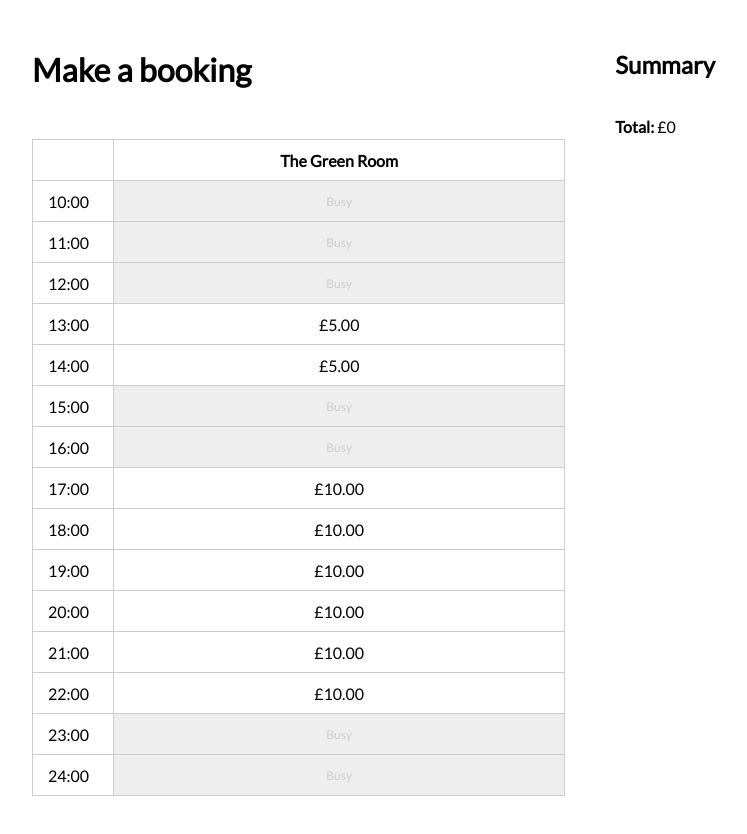
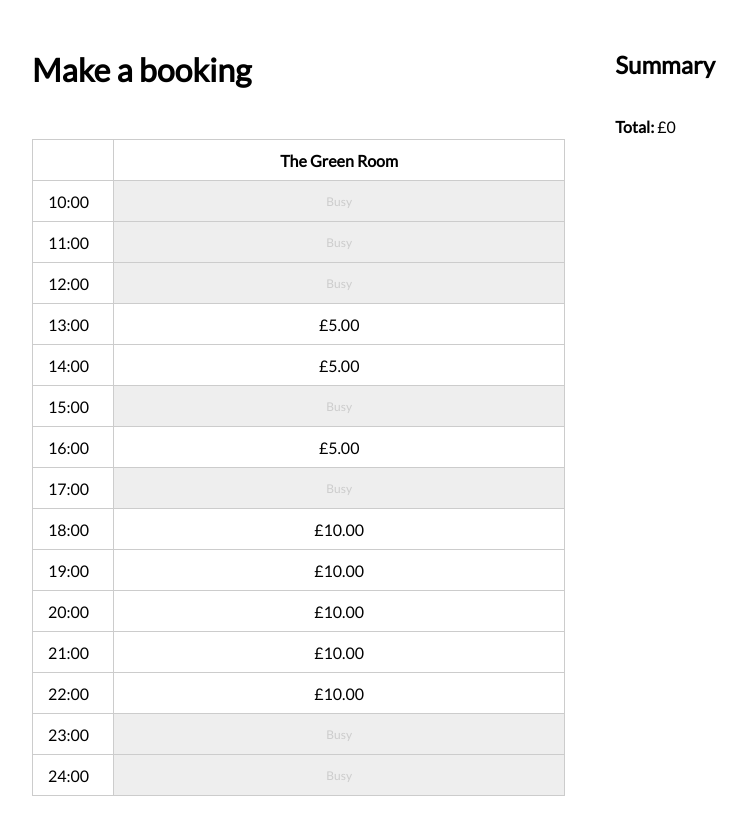
Before and after one commit to davidfloegel/booking-prototype, a React (Create React App) app: page / in a window 1280 px wide. Shown: the top 834 px of the page, without its empty margins (158-905 px from the left). Built offline with nearby package versions, Linux system fonts and the light colour scheme.

Commit message:
allow user to fill up slots that are less than minBookingAmount

```diff
--- a/src/App.tsx
+++ b/src/App.tsx
@@ -113,9 +113,10 @@ const bookingRules = [
 ];
 
 const busySlots = [
-  { id: 1, from: 10, until: 12 },
+  { id: 1, from: 10, until: 13 },
   { id: 2, from: 15, until: 16 },
-  { id: 3, from: 23, until: 24 }
+  { id: 3, from: 17, until: 18 },
+  { id: 4, from: 23, until: 25 }
 ];
 
 const peakTimes = {
@@ -199,6 +200,19 @@ const App: React.FC = () => {
       const before = busySlots.filter(b => b.until <= time);
       const after = busySlots.filter(b => b.from >= time);
 
+      let ignoreDistanceChecks = false;
+      if (before.length > 0 && after.length > 0) {
+        const last = before[before.length - 1];
+        const first = after[0];
+
+        const distance = (first.from - last.until) * 60;
+
+        if (distance <= rulesToCheck.minDistanceBetweenSlots) {
+          ignoreDistanceChecks = true;
+        }
+      }
+
+      if (!ignoreDistanceChecks) {
         if (before.length > 0 && times.length === 0) {
           const last = before[before.length - 1];
 
@@ -222,6 +236,7 @@ const App: React.FC = () => {
                 60} hours inbetween slots`
             );
             return;
+          }
         }
       }
     }
@@ -266,7 +281,7 @@ const App: React.FC = () => {
 
           {openingHours.map((x: number) => {
             const isBusy =
-              busySlots.filter((b: any) => x >= b.from && x <= b.until).length >
+              busySlots.filter((b: any) => x >= b.from && x < b.until).length >
               0;
 
             const isSelected =
```
Lines whose indentation alone changed are shown as unchanged.
